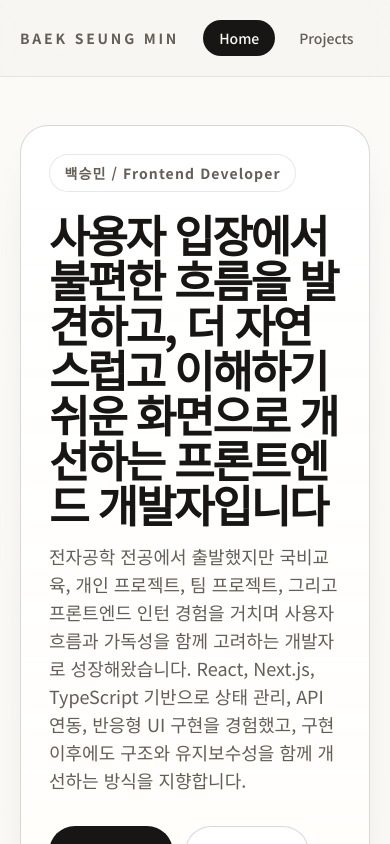
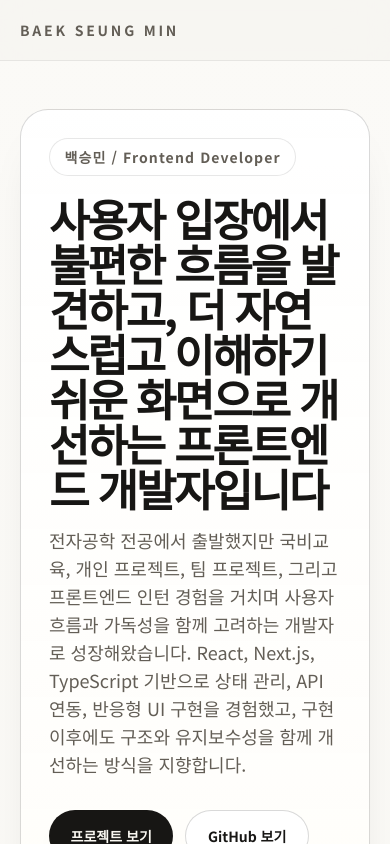
Before and after one commit to SeungMin-Baek98/portfolio, a Next.js app: page / in a window 390 px wide. Shown: the top 844 px of the page. Built offline with nearby package versions, Linux system fonts and the light colour scheme.

Commit message:
💄 사이트 헤더의 내비게이션을 작은 화면에서만 표시하도록 수정

```diff
--- a/components/layout/site-header.tsx
+++ b/components/layout/site-header.tsx
@@ -29,7 +29,7 @@ export function SiteHeader() {
 					</span> */}
 				</Link>
 
-				<nav aria-label="Primary" className="overflow-x-auto">
+				<nav aria-label="Primary" className="hidden overflow-x-auto sm:block">
 					<ul className="flex min-w-fit items-center gap-2">
 						{navigationItems.map(item => {
 							const isActive = isActivePath(pathname, item.href);
```
